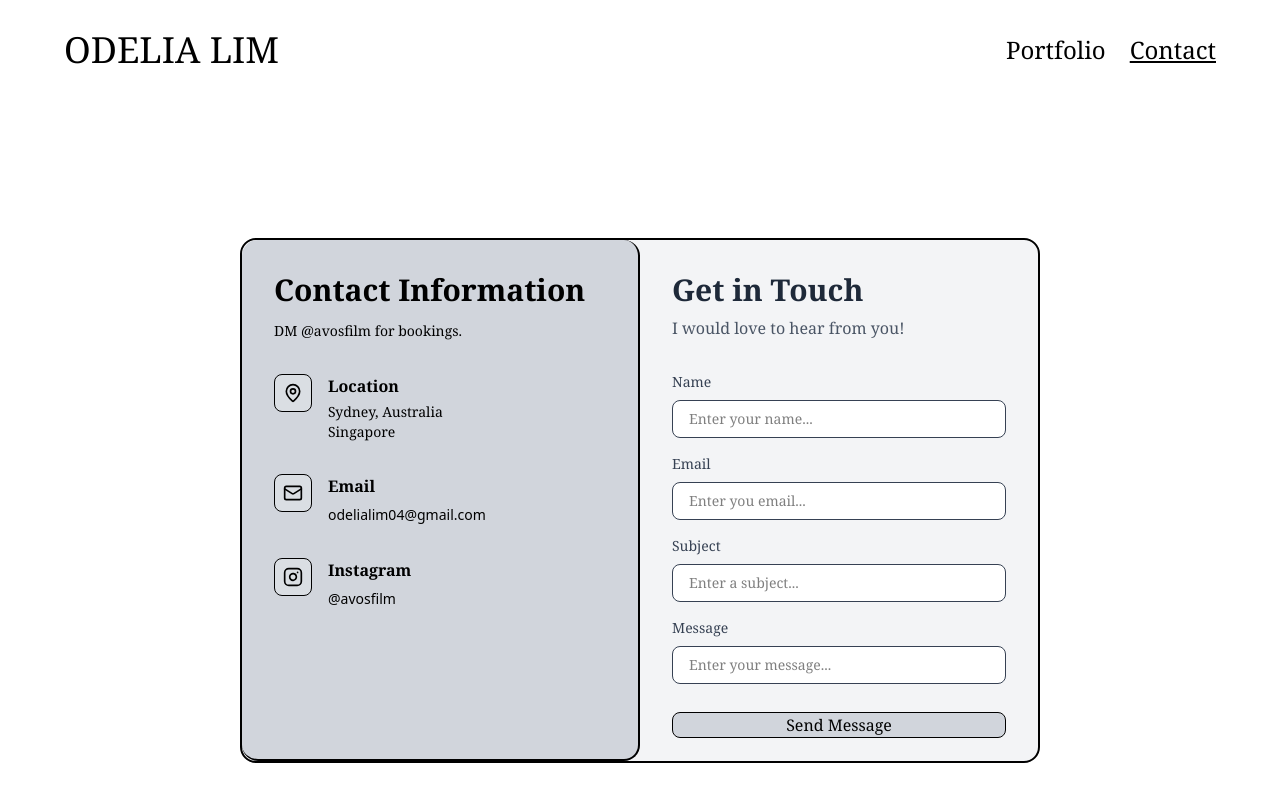
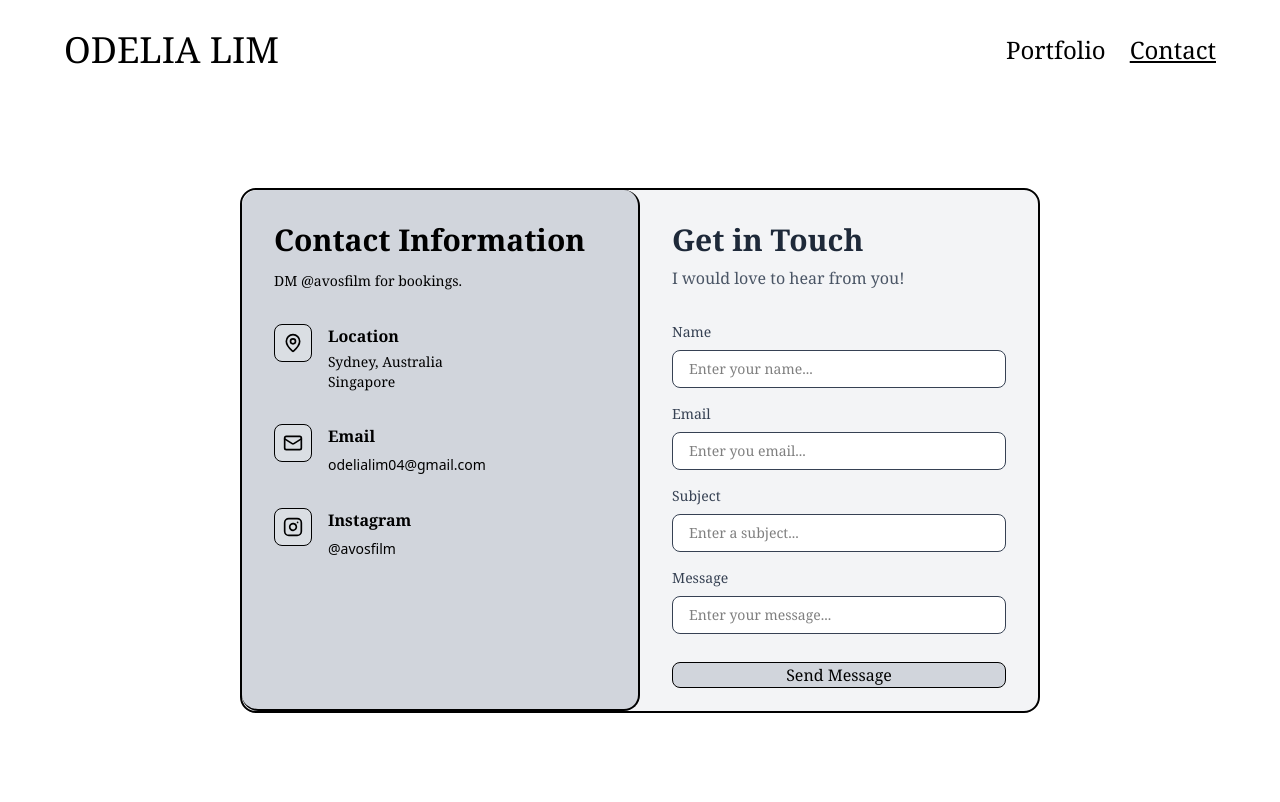
Before and after one commit to WillGaston/OdePortfolio, a React (Vite) app: page /contact in a window 1280 px wide. Shown: the top 802 px of the page. Built offline with nearby package versions, Linux system fonts and the light colour scheme.

Commit message:
fixed contact screen

```diff
--- a/src/components/ContactPage.jsx
+++ b/src/components/ContactPage.jsx
@@ -23,7 +23,7 @@ export default function ContactPage() {
 
   return (
     <>
-      <div className="flex w-full min-h-screen justify-center items-center font-serif">
+      <div className="flex w-full h-full justify-center items-center font-serif">
         <div className="flex flex-col md:flex-row border-2 border-black mx-4 my-8 md:m-[50px] md:h-[525px] w-full max-w-[800px] rounded-2xl bg-gray-100">
           <div className="w-full md:w-1/2 h-1/2 md:h-full mb-8 p-8 bg-gray-300 border-b-2 md:border-r-2 rounded-2xl border-black">
             <div className="mb-8">
```
